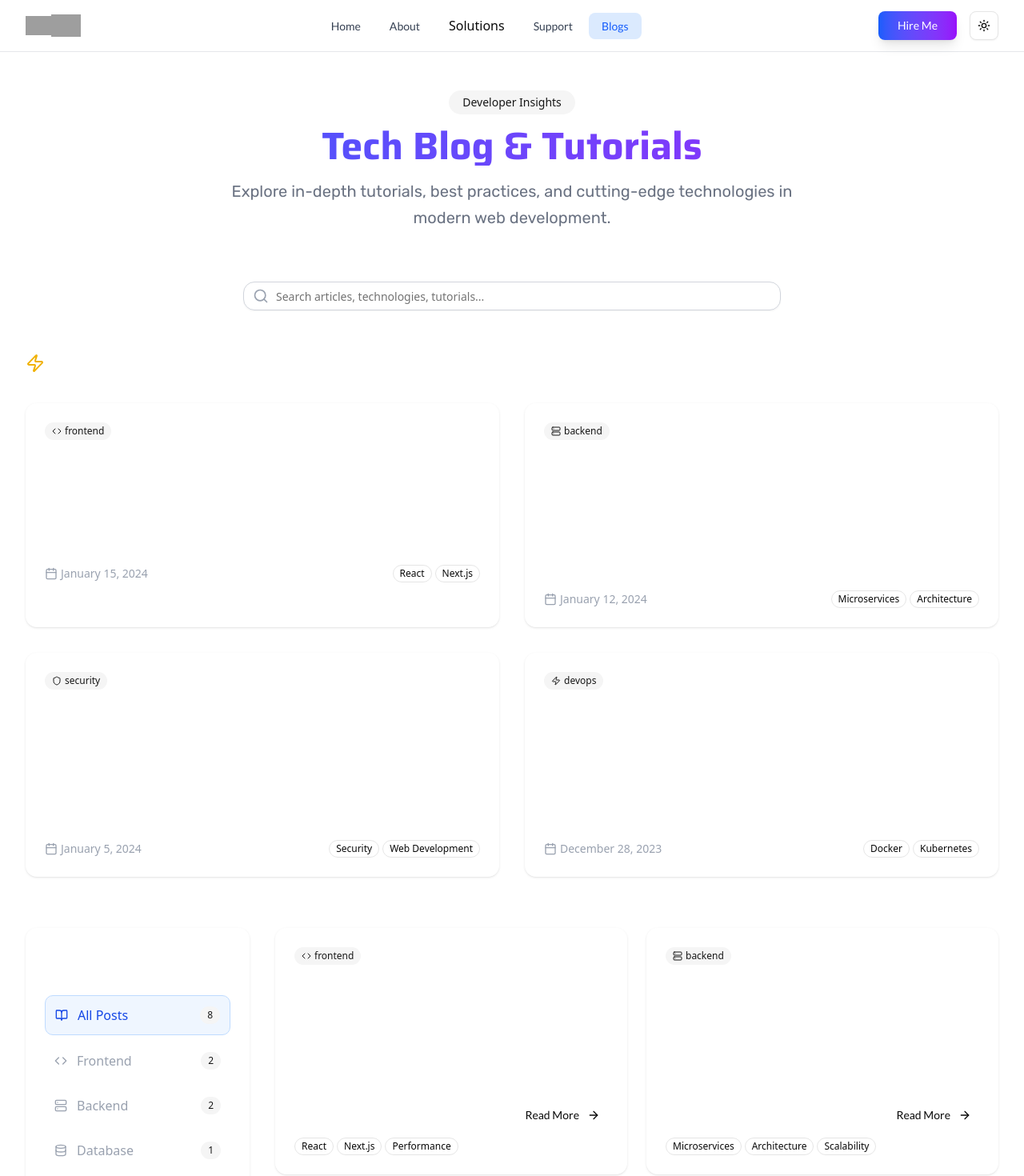
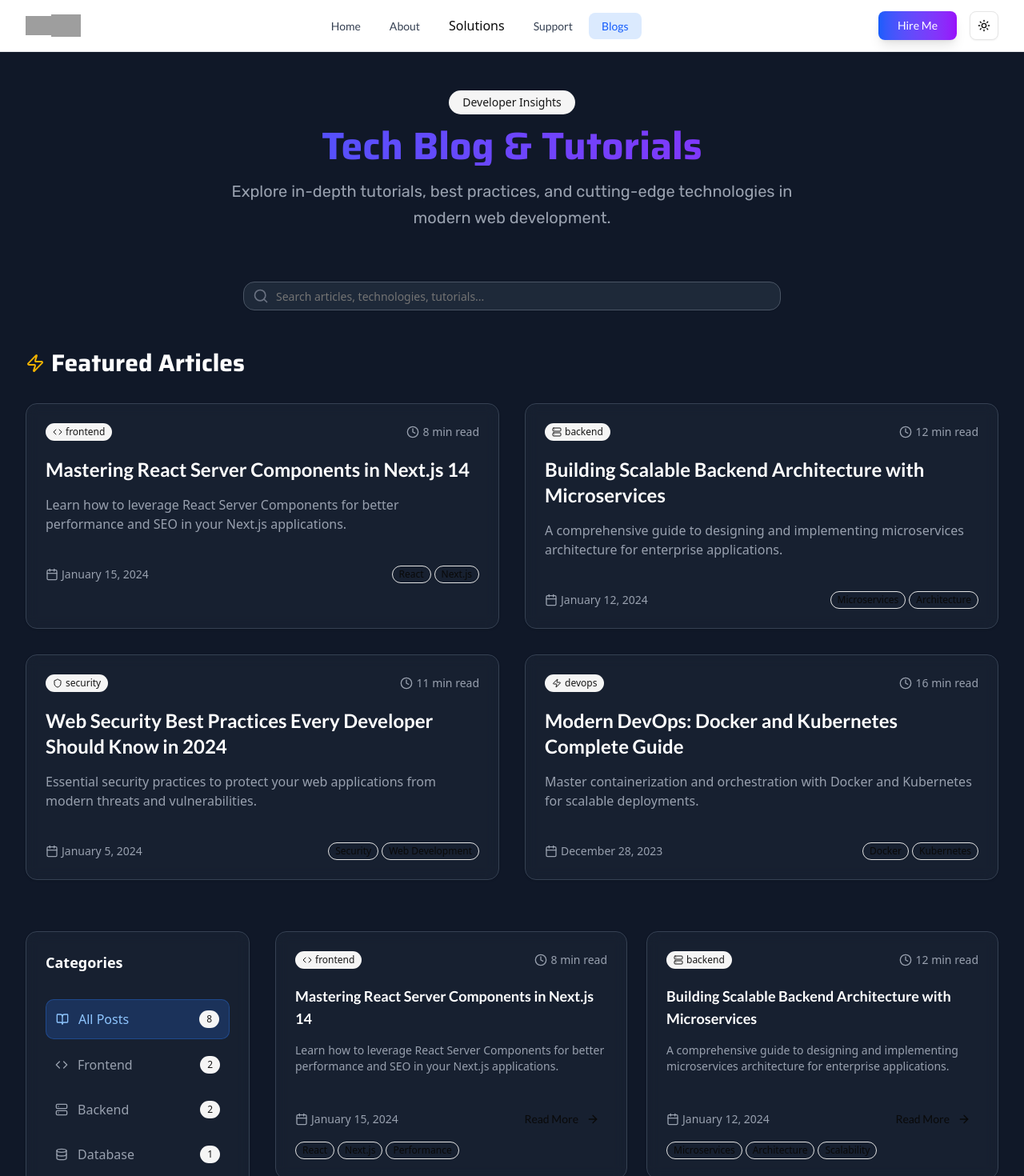
Before and after one commit to developerMohib/mohibullahmohim, a Next.js app: page /blogs in a window 1280 px wide. Shown: the top 1470 px of the page at 80% size. Built offline with nearby package versions, Linux system fonts and the light colour scheme; grey boxes are pictures that could not be loaded.

Commit message:
Blogs page theme wise update

```diff
--- a/src/app/blogs/page.tsx
+++ b/src/app/blogs/page.tsx
@@ -9,11 +9,47 @@ import { Input } from '@/components/ui/input';
 import { Search, Calendar, Clock, ArrowRight, BookOpen, Code, Database, Zap, Shield, Smartphone, Server } from 'lucide-react';
 import Link from 'next/link';
 import { blogPosts } from '@/fakedata/blogs';
+import { useTheme } from 'next-themes';
 
 const Blog = () => {
     const [activeCategory, setActiveCategory] = useState('all');
     const [searchQuery, setSearchQuery] = useState('');
+    const { theme } = useTheme();
 
+    // Helper functions for theme-based styling
+    const getBackgroundColor = () => {
+        return theme === 'light' ? 'bg-gray-50' : 'bg-gray-900';
+    };
+
+    const getTextColor = (type: 'primary' | 'secondary' = 'primary') => {
+        if (type === 'primary') {
+            return theme === 'light' ? 'text-gray-900' : 'text-white';
+        }
+        return theme === 'light' ? 'text-gray-600' : 'text-gray-400';
+    };
+
+    const getCardStyle = () => {
+        return theme === 'light'
+            ? 'bg-white border-gray-200 shadow-md hover:shadow-lg'
+            : 'bg-gray-800/50 border-gray-700 backdrop-blur-sm hover:bg-gray-800/70';
+    };
+
+    const getInputStyle = () => {
+        return theme === 'light'
+            ? 'bg-white border-gray-300 text-gray-900 placeholder-gray-500 focus:border-blue-500 focus:ring-blue-500'
+            : 'bg-gray-800 border-gray-600 text-white placeholder-gray-400 focus:border-blue-500 focus:ring-blue-500';
+    };
+
+    const getCategoryButtonStyle = (isActive: boolean) => {
+        if (isActive) {
+            return theme === 'light'
+                ? 'bg-blue-50 text-blue-700 border border-blue-200'
+                : 'bg-blue-500/20 text-blue-300 border border-blue-500/30';
+        }
+        return theme === 'light'
+            ? 'hover:bg-gray-50 text-gray-600'
+            : 'hover:bg-gray-700/50 text-gray-400';
+    };
 
     const categories = [
         { id: 'all', name: 'All Posts', icon: BookOpen, count: blogPosts.length },
@@ -49,7 +85,7 @@ const Blog = () => {
     };
 
     return (
-        <div className="min-h-screen py-12">
+        <div className={`min-h-screen py-12 ${getBackgroundColor()}`}>
             <div className="max-w-7xl mx-auto px-4 sm:px-6 lg:px-8">
                 {/* Header */}
                 <motion.div
@@ -64,7 +100,7 @@ const Blog = () => {
                     <h1 className="text-4xl md:text-5xl font-bold mb-4 bg-gradient-to-r from-blue-600 to-purple-600 bg-clip-text text-transparent">
                         Tech Blog & Tutorials
                     </h1>
-                    <p className="text-xl text-gray-500 max-w-3xl mx-auto leading-relaxed">
+                    <p className={`text-xl ${getTextColor('secondary')} max-w-3xl mx-auto leading-relaxed`}>
                         Explore in-depth tutorials, best practices, and cutting-edge technologies in modern web development.
                     </p>
                 </motion.div>
@@ -77,13 +113,13 @@ const Blog = () => {
                     className="max-w-2xl mx-auto mb-12"
                 >
                     <div className="relative">
-                        <Search className="absolute left-3 top-1/2 transform -translate-y-1/2 text-gray-400 w-5 h-5" />
+                        <Search className={`absolute left-3 top-1/2 transform -translate-y-1/2 ${theme === 'light' ? 'text-gray-400' : 'text-gray-500'} w-5 h-5`} />
                         <Input
                             type="text"
                             placeholder="Search articles, technologies, tutorials..."
                             value={searchQuery}
                             onChange={(e) => setSearchQuery(e.target.value)}
-                            className="pl-10 pr-4 py-3 w-full rounded-xl border-gray-300 focus:border-blue-500 focus:ring-blue-500"
+                            className={`pl-10 pr-4 py-3 w-full rounded-xl ${getInputStyle()}`}
                         />
                     </div>
                 </motion.div>
@@ -96,7 +132,7 @@ const Blog = () => {
                         transition={{ delay: 0.4, duration: 0.6 }}
                         className="mb-16"
                     >
-                        <h2 className="text-2xl md:text-3xl font-bold text-white/80 mb-8 flex items-center">
+                        <h2 className={`text-2xl md:text-3xl font-bold ${getTextColor('primary')} mb-8 flex items-center`}>
                             <Zap className="w-6 h-6 mr-2 text-yellow-500" />
                             Featured Articles
                         </h2>
@@ -108,30 +144,30 @@ const Blog = () => {
                                     animate={{ opacity: 1, y: 0 }}
                                     transition={{ delay: 0.6 + index * 0.1, duration: 0.5 }}
                                 >
-                                    <Card className="hover:shadow-xl transition-all duration-300 border-0 bg-white/10 backdrop-blur-sm group cursor-pointer h-full">
+                                    <Card className={`hover:shadow-xl transition-all duration-300 group cursor-pointer h-full ${getCardStyle()}`}>
                                         <CardHeader className="pb-4">
                                             <div className="flex items-center justify-between mb-3">
                                                 <Badge variant="secondary" className="flex items-center gap-1">
                                                     {React.createElement(getCategoryIcon(post.category), { className: "w-3 h-3" })}
                                                     {post.category}
                                                 </Badge>
-                                                <div className="flex items-center text-sm text-white/50">
+                                                <div className={`flex items-center text-sm ${getTextColor('secondary')}`}>
                                                     <Clock className="w-4 h-4 mr-1" />
                                                     {post.readTime}
                                                 </div>
                                             </div>
-                                            <CardTitle className="text-xl text-white/80 md:text-2xl group-hover:text-blue-600 transition-colors">
+                                            <CardTitle className={`text-xl md:text-2xl group-hover:text-blue-600 transition-colors ${getTextColor('primary')}`}>
                                                 <Link href={`/blogs/${post.slug}`}>
                                                     {post.title}
                                                 </Link>
                                             </CardTitle>
-                                            <CardDescription className="text-base mt-2 text-white/60">
+                                            <CardDescription className={`text-base mt-2 ${getTextColor('secondary')}`}>
                                                 {post.excerpt}
                                             </CardDescription>
                                         </CardHeader>
                                         <CardContent>
                                             <div className="flex items-center justify-between">
-                                                <div className="flex items-center text-sm text-gray-400">
+                                                <div className={`flex items-center text-sm ${getTextColor('secondary')}`}>
                                                     <Calendar className="w-4 h-4 mr-1" />
                                                     {formatDate(post.date)}
                                                 </div>
@@ -160,9 +196,9 @@ const Blog = () => {
                         transition={{ delay: 0.6, duration: 0.6 }}
                         className="lg:col-span-1"
                     >
-                        <Card className="sticky top-24 border-0 bg-white/10 backdrop-blur-sm">
+                        <Card className={`sticky top-24 ${getCardStyle()}`}>
                             <CardHeader>
-                                <CardTitle className="text-lg text-white/90">Categories</CardTitle>
+                                <CardTitle className={`text-lg ${getTextColor('primary')}`}>Categories</CardTitle>
                             </CardHeader>
                             <CardContent className="space-y-2">
                                 {categories.map((category) => {
@@ -171,10 +207,7 @@ const Blog = () => {
                                         <button
                                             key={category.id}
                                             onClick={() => setActiveCategory(category.id)}
-                                            className={`w-full flex items-center justify-between p-3 rounded-lg transition-all duration-200 ${activeCategory === category.id
-                                                    ? 'bg-blue-50 text-blue-700 border border-blue-200'
-                                                    : 'hover:bg-gray-50 text-gray-400'
-                                                }`}
+                                            className={`w-full flex items-center justify-between p-3 rounded-lg transition-all duration-200 ${getCategoryButtonStyle(activeCategory === category.id)}`}
                                         >
                                             <div className="flex items-center">
                                                 <IconComponent className="w-4 h-4 mr-3" />
@@ -213,30 +246,30 @@ const Blog = () => {
                                         animate={{ opacity: 1, y: 0 }}
                                         transition={{ delay: index * 0.1, duration: 0.5 }}
                                     >
-                                        <Card className="hover:shadow-lg transition-all duration-300 border-0 bg-white/10 backdrop-blur-sm group cursor-pointer h-full">
+                                        <Card className={`hover:shadow-lg transition-all duration-300 group cursor-pointer h-full ${getCardStyle()}`}>
                                             <CardHeader className="pb-4">
                                                 <div className="flex items-center justify-between mb-3">
                                                     <Badge variant="secondary" className="flex items-center gap-1">
                                                         {React.createElement(getCategoryIcon(post.category), { className: "w-3 h-3" })}
                                                         {post.category}
                                                     </Badge>
-                                                    <div className="flex items-center text-sm text-white/50">
+                                                    <div className={`flex items-center text-sm ${getTextColor('secondary')}`}>
                                                         <Clock className="w-4 h-4 mr-1" />
                                                         {post.readTime}
                                                     </div>
                                                 </div>
-                                                <CardTitle className="text-lg group-hover:text-blue-600 transition-colors text-white/70">
+                                                <CardTitle className={`text-lg group-hover:text-blue-600 transition-colors ${getTextColor('primary')}`}>
                                                     <Link href={`/blogs/${post.slug}`}>
                                                         {post.title}
                                                     </Link>
                                                 </CardTitle>
-                                                <CardDescription className="mt-2 line-clamp-2 text-white/60">
+                                                <CardDescription className={`mt-2 line-clamp-2 ${getTextColor('secondary')}`}>
                                                     {post.excerpt}
                                                 </CardDescription>
                                             </CardHeader>
                                             <CardContent>
                                                 <div className="flex items-center justify-between">
-                                                    <div className="flex items-center text-sm text-white/40">
+                                                    <div className={`flex items-center text-sm ${getTextColor('secondary')}`}>
                                                         <Calendar className="w-4 h-4 mr-1" />
                                                         {formatDate(post.date)}
                                                     </div>
@@ -268,9 +301,9 @@ const Blog = () => {
                                 animate={{ opacity: 1 }}
                                 className="text-center py-12"
                             >
-                                <BookOpen className="w-16 h-16 text-gray-300 mx-auto mb-4" />
-                                <h3 className="text-xl font-semibold text-gray-600 mb-2">No articles found</h3>
-                                <p className="text-gray-500">
+                                <BookOpen className={`w-16 h-16 mx-auto mb-4 ${theme === 'light' ? 'text-gray-300' : 'text-gray-600'}`} />
+                                <h3 className={`text-xl font-semibold mb-2 ${getTextColor('primary')}`}>No articles found</h3>
+                                <p className={getTextColor('secondary')}>
                                     Try adjusting your search or filter criteria
                                 </p>
                             </motion.div>
```
